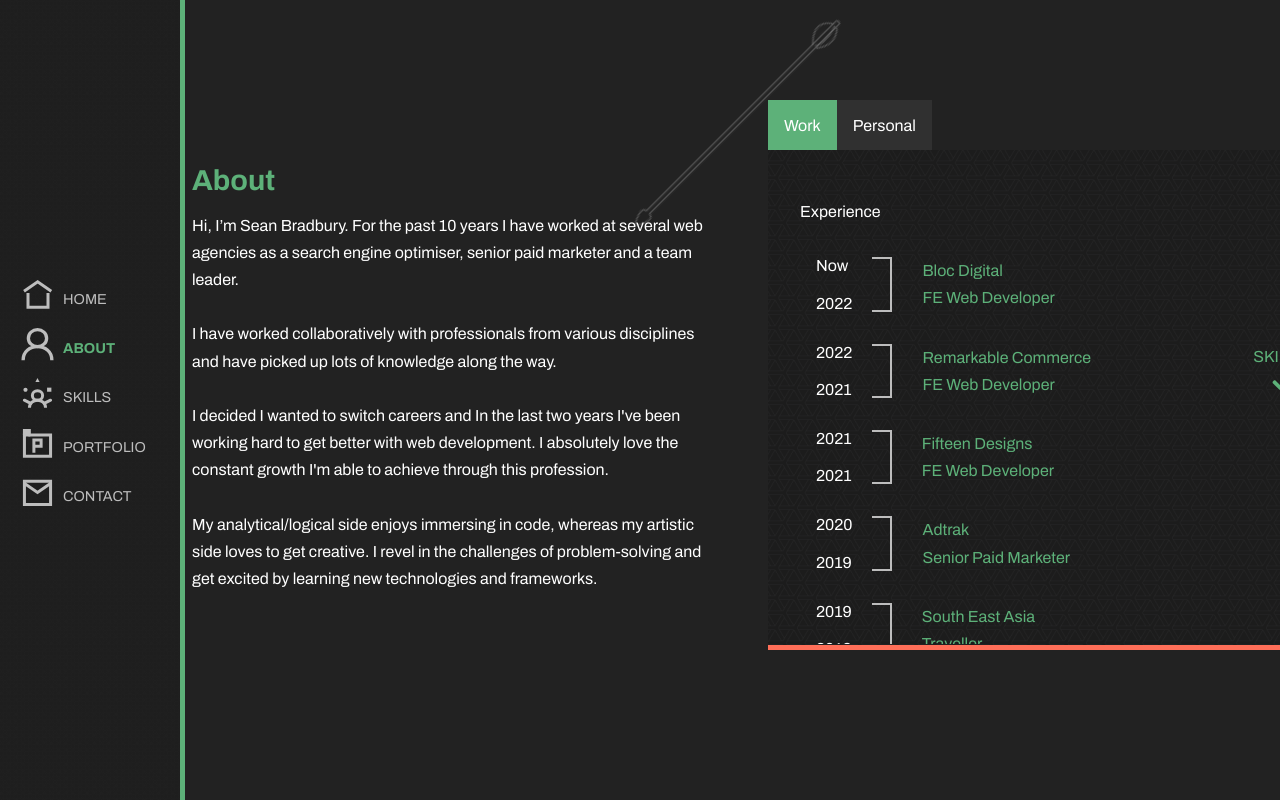
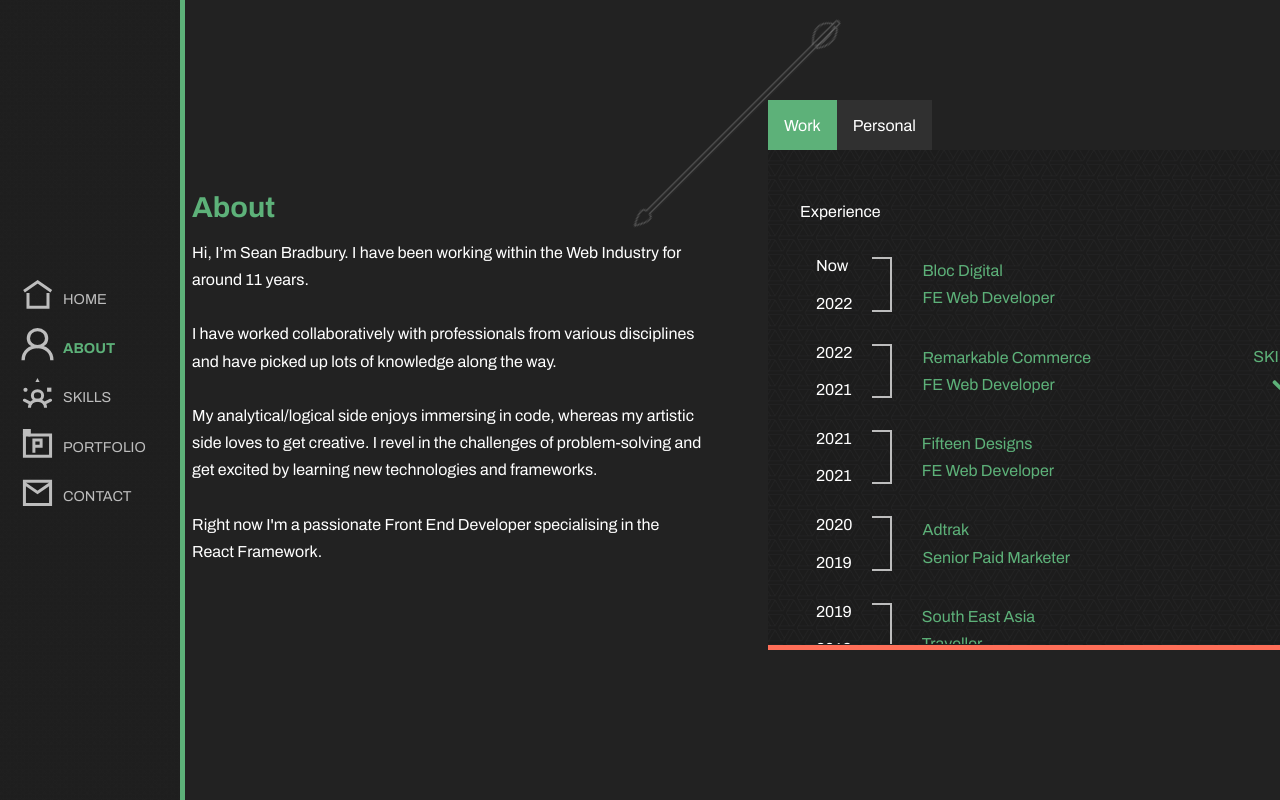
Before and after one commit to Sean-Bradbury/Portfolio, a Gatsby site: page /about in a window 1280 px wide. Built offline with nearby package versions, Linux system fonts and the light colour scheme; Gatsby itself is replaced by a stand-in of ours.

Commit message:
Small text updates

```diff
--- a/src/pages/about.js
+++ b/src/pages/about.js
@@ -8,6 +8,7 @@ import Tabs from "../components/TabsComponent"
 import Fade from "react-reveal/Fade"
 
 export default function Home() {
+  const indExpTime = new Date().getFullYear() - 2011
   function createTimelineItem(item) {
     return (
       <TimelineSection
@@ -33,25 +34,22 @@ export default function Home() {
             <div className="about-content-left">
               <h1 className="heading-green">About</h1>
               <p>
-                Hi, I’m Sean Bradbury. For the past 10 years I have worked at
-                several web agencies as a search engine optimiser, senior paid
-                marketer and a team leader.
+                Hi, I’m Sean Bradbury. I have been working within the Web
+                Industry for around {indExpTime} years.
                 <br />
                 <br />
                 I have worked collaboratively with professionals from various
                 disciplines and have picked up lots of knowledge along the way.
                 <br />
                 <br />
-                I decided I wanted to switch careers and In the last two years
-                I've been working hard to get better with web development. I
-                absolutely love the constant growth I'm able to achieve through
-                this profession.
-                <br />
-                <br />
                 My analytical/logical side enjoys immersing in code, whereas my
                 artistic side loves to get creative. I revel in the challenges
                 of problem-solving and get excited by learning new technologies
                 and frameworks.
+                <br />
+                <br />
+                Right now I'm a passionate Front End Developer specialising in
+                the React Framework.
                 <br />
                 <br />
               </p>
```
Also changed, not shown: src/pages/index.js (+22 -21 lines), 1 other file.
